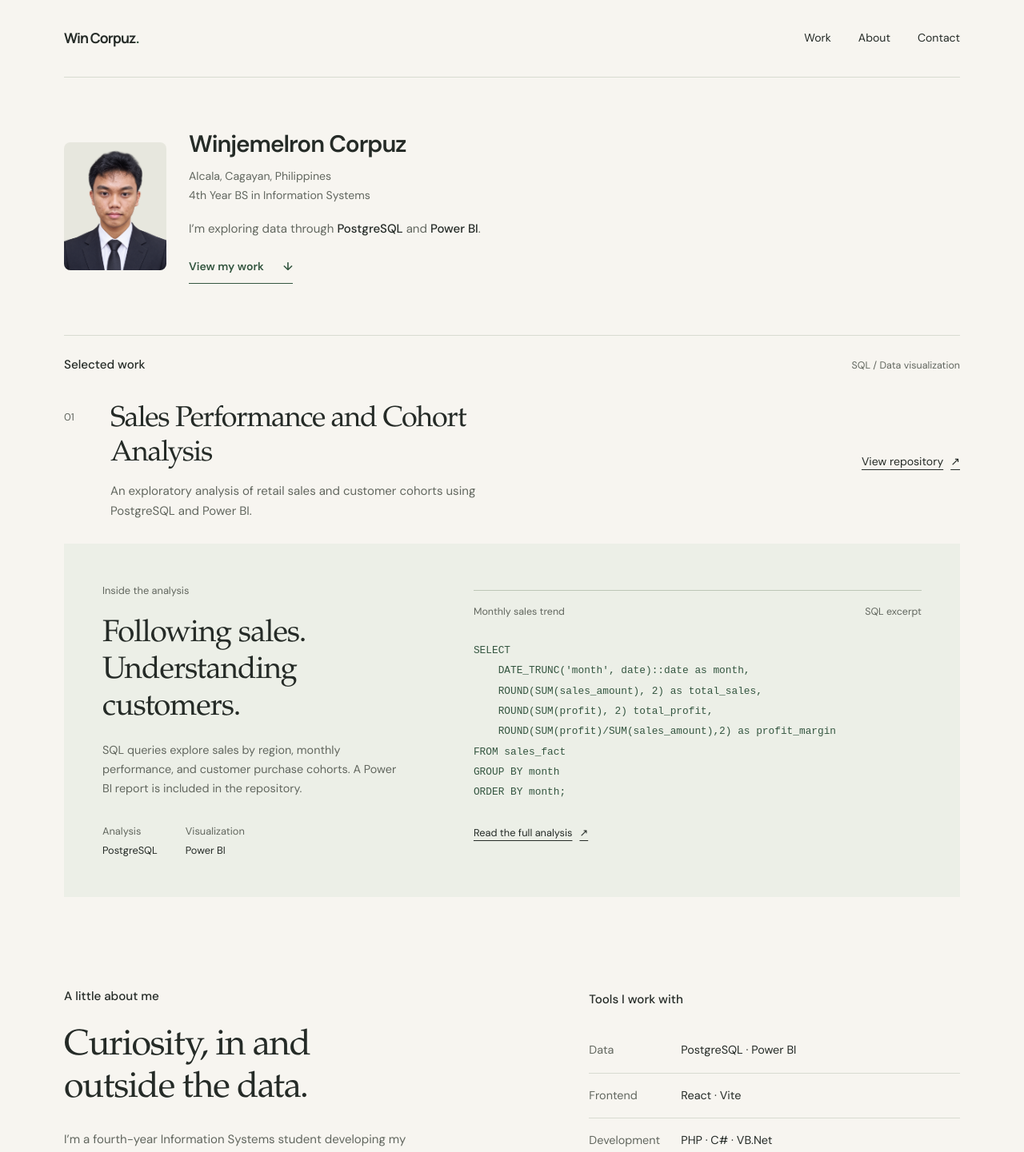
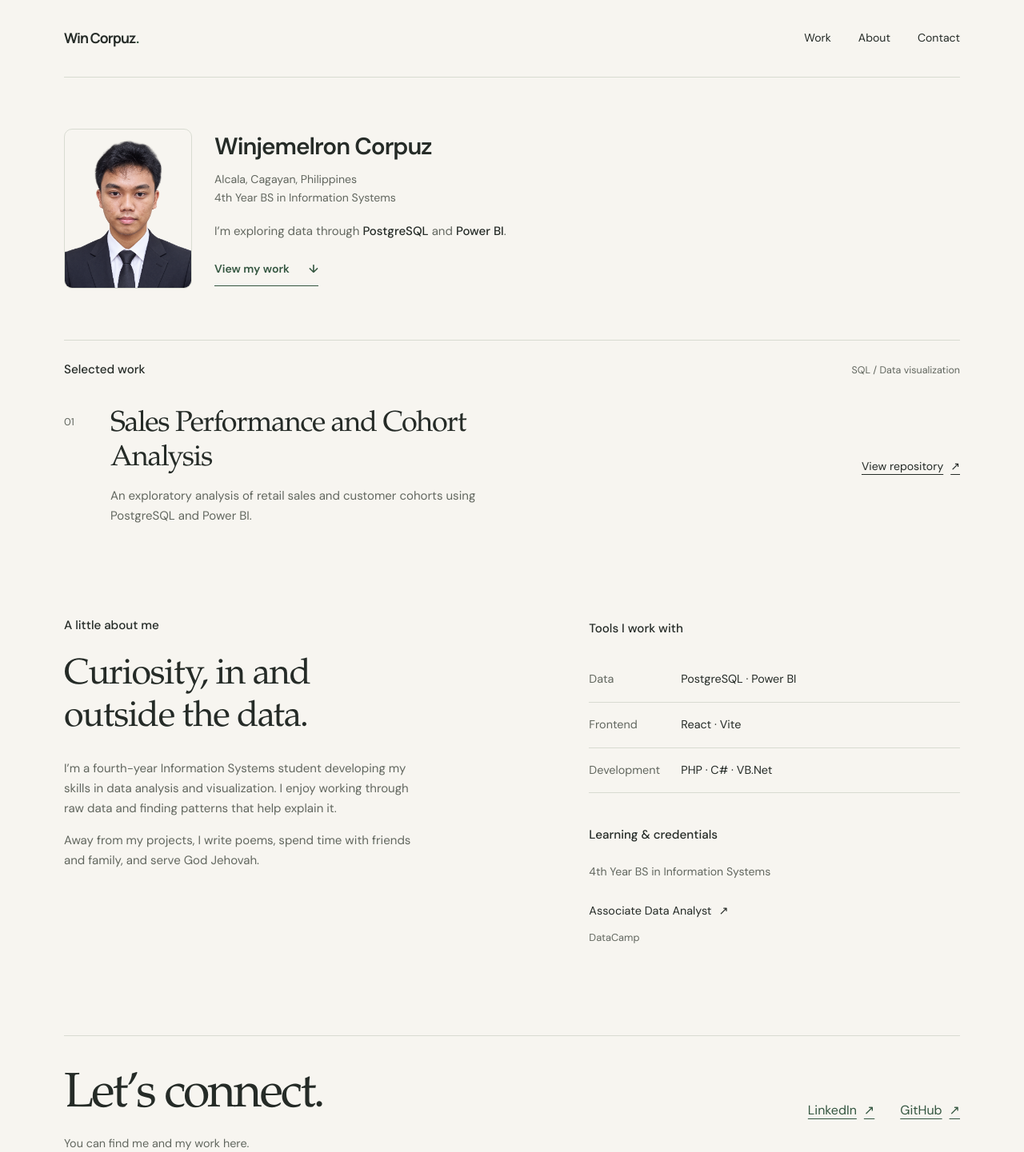
Before and after one commit to pd-winsql/portfolio, a React (Vite) app: page / in a window 1280 px wide. Shown: the top 1441 px of the page at 80% size. Built offline with nearby package versions, Linux system fonts and the light colour scheme.

Commit message:
adjustments on image and remove 'inside the analysis' section

```diff
--- a/src/components/PortfolioSections.jsx
+++ b/src/components/PortfolioSections.jsx
@@ -20,7 +20,7 @@ export function Hero() {
   const [portraitFailed, setPortraitFailed] = useState(false);
   return (
     <section className="hero" id="home" aria-labelledby="name-heading">
-      {!portraitFailed && <img className="hero-portrait" src={profile.portrait} alt={`Portrait of ${profile.name}`} width="128" height="160" fetchPriority="high" onError={() => setPortraitFailed(true)} />}
+      {!portraitFailed && <img className="hero-portrait" src={profile.portrait} alt={`Portrait of ${profile.name}`} width="160" height="200" fetchPriority="high" onError={() => setPortraitFailed(true)} />}
       <div className="hero-text">
         <h1 id="name-heading">{profile.name}</h1>
         <div className="hero-details">
@@ -46,19 +46,6 @@ export function Projects() {
             <span className="project-number">{String(index + 1).padStart(2, '0')}</span>
             <div><h3>{project.title}</h3><p>{project.description}</p></div>
             <ExternalLink className="text-link" href={project.url}>View repository</ExternalLink>
-          </div>
-          <div className="project-study">
-            <div className="project-context">
-              <p className="small-label">Inside the analysis</p>
-              <h4>Following sales.<br />Understanding customers.</h4>
-              <p>SQL queries explore sales by region, monthly performance, and customer purchase cohorts. A Power BI report is included in the repository.</p>
-              <dl className="project-tools"><div><dt>Analysis</dt><dd>PostgreSQL</dd></div><div><dt>Visualization</dt><dd>Power BI</dd></div></dl>
-            </div>
-            <figure className="query-figure">
-              <figcaption><span>Monthly sales trend</span><span>SQL excerpt</span></figcaption>
-              <pre><code>{project.query}</code></pre>
-              <ExternalLink className="query-source" href={`${project.url}/blob/main/data_analysis.sql`}>Read the full analysis</ExternalLink>
-            </figure>
           </div>
         </article>
       ))}
--- a/src/data/portfolio.js
+++ b/src/data/portfolio.js
@@ -24,14 +24,6 @@ export const projects = [
   {
     title: 'Sales Performance and Cohort Analysis',
     description: 'An exploratory analysis of retail sales and customer cohorts using PostgreSQL and Power BI.',
-    query: `SELECT
-    DATE_TRUNC('month', date)::date as month,
-    ROUND(SUM(sales_amount), 2) as total_sales,
-    ROUND(SUM(profit), 2) total_profit,
-    ROUND(SUM(profit)/SUM(sales_amount),2) as profit_margin
-FROM sales_fact
-GROUP BY month
-ORDER BY month;`,
     url: 'https://github.com/pd-winsql/sales-perf-and-cohort-analysis',
     linkLabel: 'Project repo link',
   },
--- a/styles.css
+++ b/styles.css
@@ -29,7 +29,7 @@ img { max-width: 100%; display: block; }
 .site-header nav { display: flex; gap: clamp(12px, 3vw, 34px); }
 .site-header nav a { font-size: .88rem; display: inline-flex; align-items: center; min-height: 44px; }
 .hero { padding-block: clamp(40px, 5vw, 64px); display: flex; flex-direction: column; align-items: center; gap: 24px; text-align: center; animation: arrive .7s ease-out both; }
-.hero-portrait { width: 112px; height: 140px; object-fit: contain; object-position: center bottom; background: #e7e7de; border-radius: 8px; flex-shrink: 0; }
+.hero-portrait { width: 144px; height: 180px; object-fit: contain; object-position: center bottom; border: 1px solid var(--rule); border-radius: 10px; flex-shrink: 0; }
 .hero-text { min-width: 0; }
 h1 { font-family: var(--sans); font-weight: 600; font-size: clamp(1.5rem, 2.4vw, 1.85rem); line-height: 1.3; letter-spacing: -.035em; }
 .hero-details { margin-top: 10px; color: var(--muted); font-size: .88rem; }
@@ -50,16 +50,6 @@ h1 { font-family: var(--sans); font-weight: 600; font-size: clamp(1.5rem, 2.4vw,
 .text-link { grid-column: 2; width: fit-content; font-size: .88rem; min-height: 44px; display: inline-flex; align-items: center; text-decoration: underline; }
 .external-mark { margin-left: 9px; display: inline-block; transition: transform .18s ease; }
 a:hover .external-mark { transform: translate(2px, -2px); }
-.project-study { margin-top: 28px; background: var(--wash); padding: clamp(22px, 4vw, 48px); display: grid; gap: 36px; }
-.small-label { color: var(--muted); font-size: .8rem; margin-bottom: 22px; }
-.project-context h4 { font-family: var(--serif); font-size: clamp(1.8rem, 3vw, 2.4rem); font-weight: 400; line-height: 1.2; letter-spacing: -.025em; }
-.project-context > p:not(.small-label) { margin-top: 18px; max-width: 380px; font-size: .9rem; color: var(--muted); }
-.project-tools { display: flex; gap: 35px; margin-top: 30px; font-size: .8rem; }
-.project-tools dt { color: var(--muted); margin-bottom: 3px; }
-.query-figure { min-width: 0; border-top: 1px solid #bdc6b6; }
-.query-figure figcaption { display: flex; justify-content: space-between; gap: 12px; font-size: .78rem; color: var(--muted); padding-top: 16px; }
-.query-figure pre { font-family: Consolas, 'Courier New', monospace; font-size: clamp(.75rem, 1vw, .8rem); line-height: 1.9; color: var(--accent); margin: 25px 0 16px; white-space: pre-wrap; overflow-wrap: anywhere; }
-.query-source { min-height: 44px; display: inline-flex; align-items: center; font-size: .8rem; text-decoration: underline; }
 .background-section { display: grid; gap: 46px; margin-block: clamp(60px, 9vw, 112px); }
 .about-lead { font-family: var(--serif); font-size: clamp(2rem, 4vw, 2.8rem); line-height: 1.18; letter-spacing: -.03em; margin-top: 24px; margin-bottom: 24px; }
 .about-content > p:not(.about-lead) { max-width: 440px; margin-top: 16px; color: var(--muted); font-size: .94rem; }
@@ -85,7 +75,7 @@ a:hover .external-mark { transform: translate(2px, -2px); }
 @media (min-width: 620px) {
   .page-shell { width: min(1120px, calc(100% - 80px)); }
   .hero { flex-direction: row; text-align: left; gap: 28px; }
-  .hero-portrait { width: 128px; height: 160px; }
+  .hero-portrait { width: 160px; height: 200px; }
   .hero-bottom { align-items: flex-start; }
   .site-footer { flex-direction: row; justify-content: space-between; align-items: center; }
   .contact-section { flex-direction: row; justify-content: space-between; align-items: center; }
@@ -93,8 +83,6 @@ a:hover .external-mark { transform: translate(2px, -2px); }
 @media (min-width: 940px) {
   .project-intro { grid-template-columns: 40px 1fr auto; gap: 18px; }
   .text-link { grid-column: auto; align-self: center; }
-  .project-study { grid-template-columns: .85fr 1.15fr; gap: 50px; }
-  .query-figure { align-self: center; }
   .background-section { grid-template-columns: 1.2fr 1fr; gap: 100px; }
   .background-details { padding-top: 4px; }
 }
@@ -103,7 +91,6 @@ a:hover .external-mark { transform: translate(2px, -2px); }
   .site-header nav { gap: 10px; }
   .wordmark { font-size: 1rem; }
   .site-header nav a { font-size: .78rem; }
-  .project-study { padding: 18px; }
   .skills dl > div { grid-template-columns: 90px 1fr; }
 }
 @media (prefers-reduced-motion: reduce) {
```
